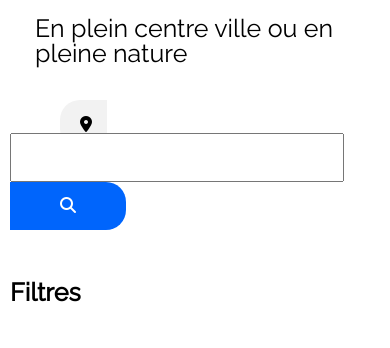
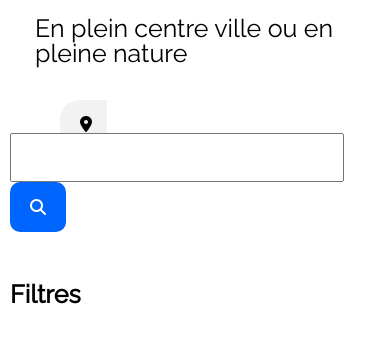
Before and after one commit to Flokhal/Fouquet_2_01-12-2020, a plain HTML site: page main.html in a window 390 px wide. Shown: the part 710-1058 px from the top of the page. Drawn offline with Linux system fonts and the light colour scheme.

Commit message:
Finitions

```diff
--- a/style.css
+++ b/style.css
@@ -1,5 +1,3 @@
-
-
 article, aside, details, figcaption, figure,
 footer, header, hgroup, menu, nav, section {
   display: block;
@@ -137,6 +135,7 @@ a:link, a:visited
 {
   padding: 15px;
   width: 300px;
+  margin-right: -5px;
 }
 
 #form
@@ -766,15 +765,17 @@ a:link, a:visited
   {
     color: white;
     background-color: #0065FC;
-    padding-top: 15px;
+    padding-top: 17px;
     padding-bottom: 17px;
-    padding-right: 15px;
-    padding-left: 10px;
-    border-top-right-radius: 20px;
-    border-bottom-right-radius: 20px;
-    padding-left: 50px;
-    padding-right: 50px;
+    border-radius: 10px;
+    padding-left: 20px;
+    padding-right: 20px;
 
+  }
+    #barre
+  {
+
+    margin-right: -10px;
   }
 }
 
```
Lines whose indentation alone changed are shown as unchanged.
